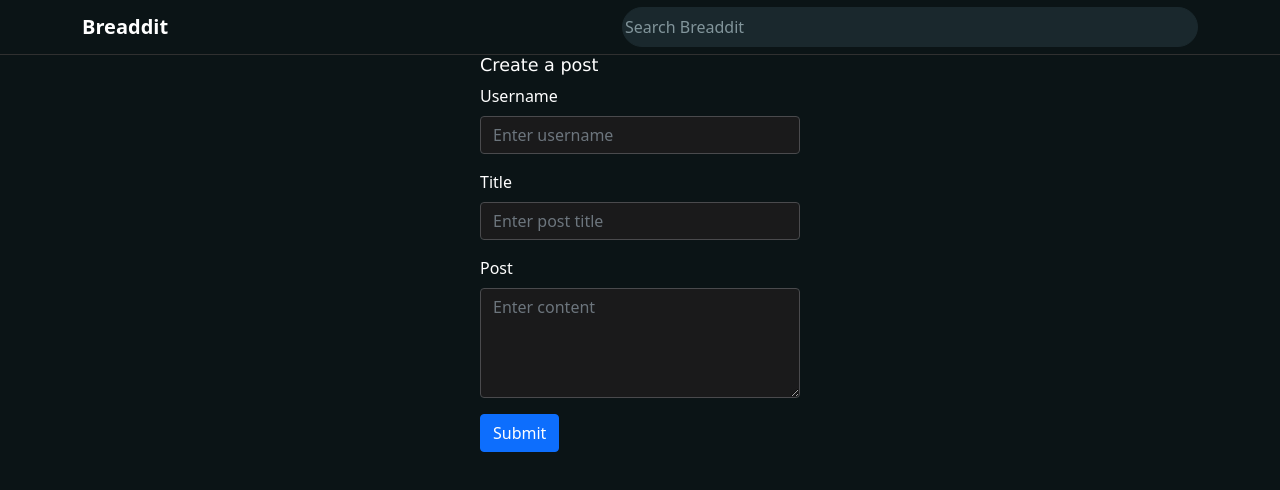
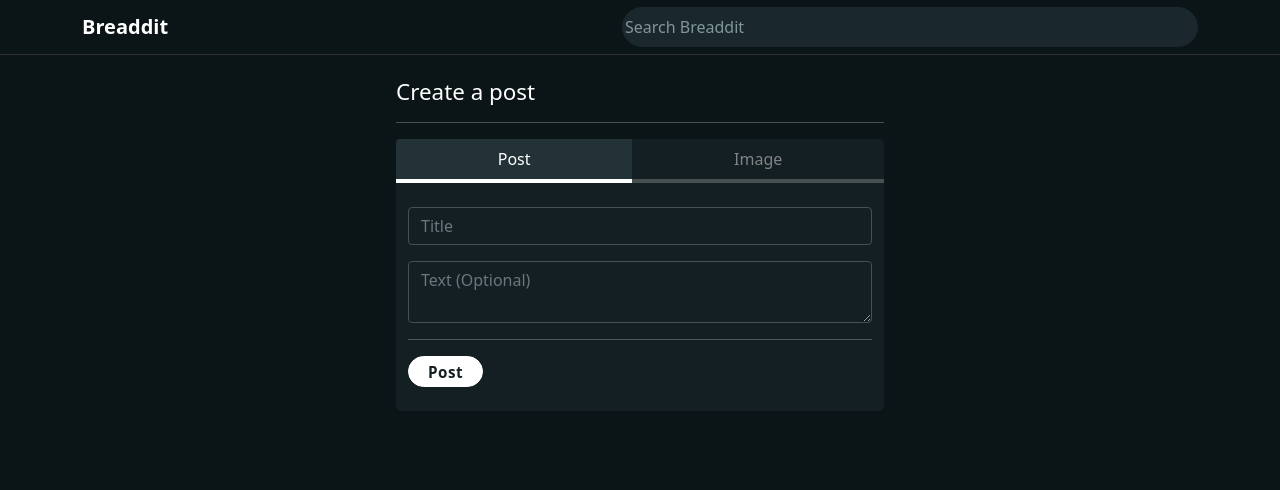
Before and after one commit to paranoid-android12/breaddit, a React (Create React App) app in the folder upwork/: page /Forum.js in a window 1280 px wide. Shown: the top 490 px of the page. Built offline with nearby package versions, Linux system fonts and the light colour scheme; a web font is replaced by a local one.

Commit message:
Updated forum.js

```diff
--- a/upwork/src/landing_page/Forum.js
+++ b/upwork/src/landing_page/Forum.js
@@ -1,5 +1,6 @@
 import { useState } from 'react';
-import {Container, Button, Form, Row, Col} from 'react-bootstrap';
+import {Container, Button, Form, Row, Col, Tabs, Tab} from 'react-bootstrap';
+import { Link } from 'react-router-dom';
 import axios from 'axios';
 import TopNav from './components/NavbarTop.js';
 import "bootstrap/dist/css/bootstrap.min.css";
@@ -50,46 +51,63 @@ function Forum(){
 
     return(
         <div>
-            <TopNav />
-            <Container>
-                <div className='formContainer'>
-                    <Container className='containerForm'>
-                        <Form className='formBox' onSubmit={handleSubmit}>
-                            <h1>Create a post</h1>
-                            <Row>
-                                <Col>
-                                    <Form.Group className="mb-3">
-                                        <Form.Label>Username</Form.Label>
-                                        <Form.Control maxLength={15} value={name}className='inputStuffs' placeholder="Enter username" onChange={handleNameChange}/>
-                                    </Form.Group>
+            <TopNav/>
+            <br></br>
+            <Container className='mainCont'>
+                <h3>Create a post</h3>
+                <hr></hr>
+                <Tabs
+                defaultActiveKey="post"
+                id="uncontrolled-tab-example"
+                className="custom-tabs"
+                fill
+                >
+                    <Tab className='tabOneCont' eventKey="post" title="Post">
+                        <Container>
+                            <br></br>
+                            <Form>
+                            <Form.Group className="mb-3" controlId="formBasicTitle">
+                                <Form.Control as='input' className='titleInput' type="title" placeholder="Title"/>
+                            </Form.Group>
+                            <Form.Group className="mb-3" controlId="formBasicContent">
+                                <Form.Control as='textarea' className='contentInput' type="content" placeholder="Text (Optional)"/>
+                            </Form.Group>
+                            </Form>
+                            <hr></hr>
+                            <Container>
+                                <Row>
+                                    <Link className='createPost' to='../Forum.js'>Post</Link>
+                                </Row>
+                            </Container>
+                            <br></br>
+                        </Container>
+                    </Tab>
+                    <Tab className='tabOneCont' eventKey="image" title="Image">
+                        <Container>
+                            <br></br>
+                            <Form>
+                            <Form.Group className="mb-3" controlId="formBasicTitle">
+                                <Form.Control as='input' className='titleInput' type="title" placeholder="Title"/>
+                            </Form.Group>
+                            <Form.Group className="formUpload mb-3" controlId="formBasicImage">
+                                <label for="file-upload" class="custom-file-upload">
+                                    <i class="fa fa-cloud-upload"></i> Upload Images
+                                </label>
+                                <input id="file-upload" type="file"/>
+                            </Form.Group>
+                            </Form>
+                            <hr></hr>
+                            <Container>
+                                <Row>
+                                    <Link className='createPost' to='../Forum.js'>Post</Link>
+                                </Row>
+                            </Container>
+                            <br></br>
+                        </Container>
+                    </Tab>
 
-                                </Col>
-                            </Row>
-                            <Row>
-                                <Col>
-                                    <Form.Group className="mb-3">
-                                        <Form.Label>Title</Form.Label>
-                                        <Form.Control maxLength={100} value={title}className='inputStuffs' placeholder="Enter post title" onChange={handleTitleChange}/>
-                                    </Form.Group>
-
-                                </Col>
-                            </Row>
-                            <Row>
-                                <Col>
-                                    <Form.Group className="mb-3">
-                                        <Form.Label>Post</Form.Label>
-                                        <Form.Control maxLength={3000} value={content}as="textarea" className='inputStuffs' placeholder="Enter content" rows={4} onChange={handleContentChange}/>
-                                    </Form.Group>
-
-                                </Col>
-                            </Row>
-                            <Button variant="primary" type="submit">
-                                Submit
-                            </Button>
-                        </Form>
-                    </Container>
-
-                </div>
+                </Tabs>
+                {/* <p><small>Please be mindful of breaddit's content policy and practice good breaddiquette.</small></p> */}
             </Container>
         </div>
     )
--- a/upwork/src/landing_page/Timeline.js
+++ b/upwork/src/landing_page/Timeline.js
@@ -5,6 +5,8 @@ import Post from './components/Post';
 import axios from 'axios';
 import './styles/postStyle.css';
 import { Component, useEffect, useState } from 'react';
+import { Link } from 'react-router-dom';
+
 
 function Timeline(){
     const url = 'http://localhost:8080/upwork_server/connection.php'
@@ -52,9 +54,9 @@ function Timeline(){
                         <Row>
                             <Col className='col-8'>
                                 <br></br>
-                                <Container className='createPost'>
+                                <Container>
                                     <Row>
-                                        <div className='createButton'>Create Post</div>
+                                        <Link className='createButton' to='../Forum.js'>Create Post</Link>
                                     </Row>
                                 </Container>
                                 <br></br>
--- a/upwork/src/landing_page/styles/forumStyle.css
+++ b/upwork/src/landing_page/styles/forumStyle.css
@@ -1,23 +1,131 @@
-.contentStyle{
-    height: 10rem;
+h3{
+    font-size: 1.4rem;
 }
 
-.formBox{
-    width: 20rem;
+.mainCont{
+    width: 40%;
 }
 
-.inputStuffs{
-    background-color: rgb(26, 26, 27);
-    color: white;
-    border-color: rgb(74, 74, 77);
+.custom-tabs .nav-link {
+    border-radius: 0;
+    background-color: rgb(19,31,35);
+    border: none;
+    border-bottom: 4px;
+    border-bottom-width: 4px;
+    border-bottom-style: solid;
+    border-bottom-color: rgb(72,79,80);
+    color: rgb(129,131,132);
 }
 
-.inputStuffs:focus{
-    background-color: rgb(49, 49, 51);
+.custom-tabs .nav-link:hover{
+    border-radius: 0;
+    background-color: rgb(34,50,55);
+    border: none;
+    border-bottom: 4px;
+    border-bottom-width: 4px;
+    border-bottom-style: solid;
+    border-bottom-color: rgb(72,79,80);
+    color: rgb(129,131,132);
+}
+.custom-tabs .nav-link.active{
+    border-radius: 0;
+    background-color: rgb(34,50,55);
+    border-bottom-width: 4px;
+    border-bottom-color: white;
+    border-bottom-style: solid;
     color: white;
+    font-weight: 400;
+    transition: .2s;
 }
 
-.containerForm{
+
+.custom-tabs .nav-item:first-child .nav-link {
+border-top-left-radius: 0.25rem;
+}
+
+.custom-tabs .nav-item:last-child .nav-link {
+border-top-right-radius: 0.25rem;
+}
+
+.titleInput, .contentInput{
+    width: 100%;
+    background-color: rgb(19,31,35);
+    border-color: rgb(72,79,80);
+    overflow: hidden;
+    white-space: pre-line;
+}
+
+.titleInput:focus, .contentInput:focus{
+    width: 100%;
+    background-color: rgb(19,31,35);
+    border-color: rgb(72,79,80);
+    border-style: solid;
+    overflow: hidden;
+    white-space: pre-line;
+}
+
+input[type="file"] {
+    display: none;
+}
+.custom-file-upload {
+    background-color: rgb(19,31,35);
+    border: 1px solid white;
+    border-radius: 50px;
+    display: inline-block;
+    padding: 6px 12px;
+    cursor: pointer;
+}
+
+.custom-file-upload:hover{
+    background-color: rgb(34,50,55);
+    transition: .2s;
+    border: 1px solid white;
+    border-radius: 50px;
+    display: inline-block;
+    padding: 6px 12px;
+    cursor: pointer;
+}
+
+.formUpload{
+    border: 1px dashed rgb(72,79,80);
+    border-radius: 10px;
+    background-color: rgb(19,31,35);
     display: flex;
+    flex-direction: column;
+    align-items: center;
     justify-content: center;
+    height: 200px;
 }
+
+.createPost{
+    width: 75px;
+    height: 31px;
+    border-radius: 100px;
+    border-style: solid;
+    border-color: rgb(255, 255, 255);
+    border-width: 1px;
+    background-color: rgb(255, 255, 255);
+    text-align: center;
+    vertical-align: middle;
+    justify-content: center;
+    line-height: 30px;
+    font-weight: 700;
+    font-size: 0.95rem;
+    letter-spacing: 0.03rem;
+    color: rgb(19,31,35);
+    text-decoration: none;
+}
+
+.createPost:hover{
+    cursor: pointer;
+    background-color: rgb(34,50,55);
+    transition: 0.2s;
+    color: #FFFFFF;
+    text-decoration: none;
+}
+
+.tabOneCont{
+    background-color: rgb(19,31,35);
+    border-bottom-left-radius: 5px;
+    border-bottom-right-radius: 5px;
+}
--- a/upwork/src/landing_page/styles/postStyle.css
+++ b/upwork/src/landing_page/styles/postStyle.css
@@ -60,6 +60,10 @@ p{
     font-weight: 400;
 }
 
+.contentImage{
+
+}
+
 .createButton{
     width: 120px;
     height: 40px;
@@ -73,12 +77,16 @@ p{
     line-height: 35px;
     font-weight: 700;
     letter-spacing: 0.03rem;
+    color: #FFFFFF;
+    text-decoration: none;
 }
 
 .createButton:hover{
     cursor: pointer;
     background-color: rgb(34,50,55);
     transition: 0.2s;
+    color: #FFFFFF;
+    text-decoration: none;
 }
 
 .sideBar{
```
Also changed, not shown: upwork/src/landing_page/components/Post.js (+22 -2 lines), upwork/public/post_images/banana.jpg (added), upwork/public/post_images/banana2.jpg (added).
